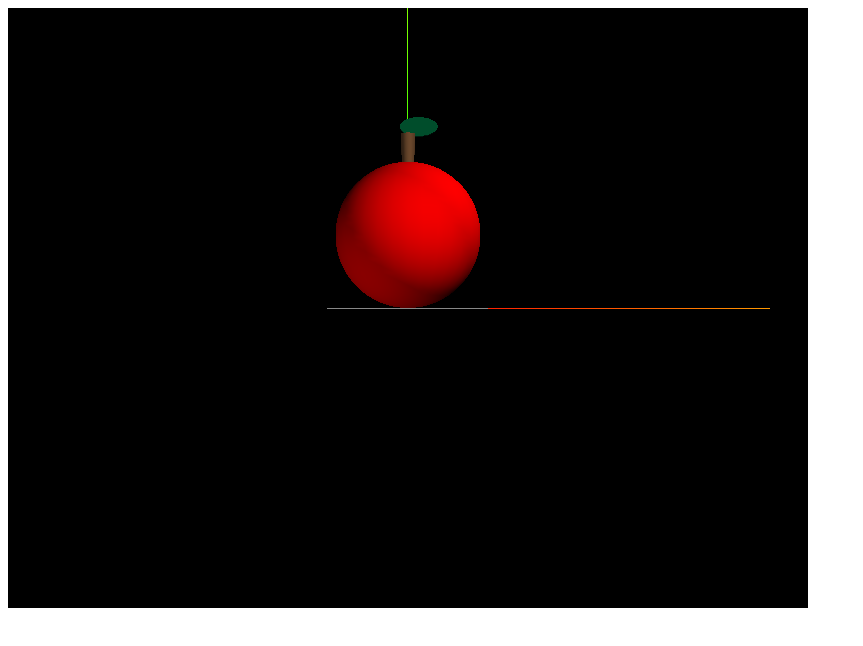
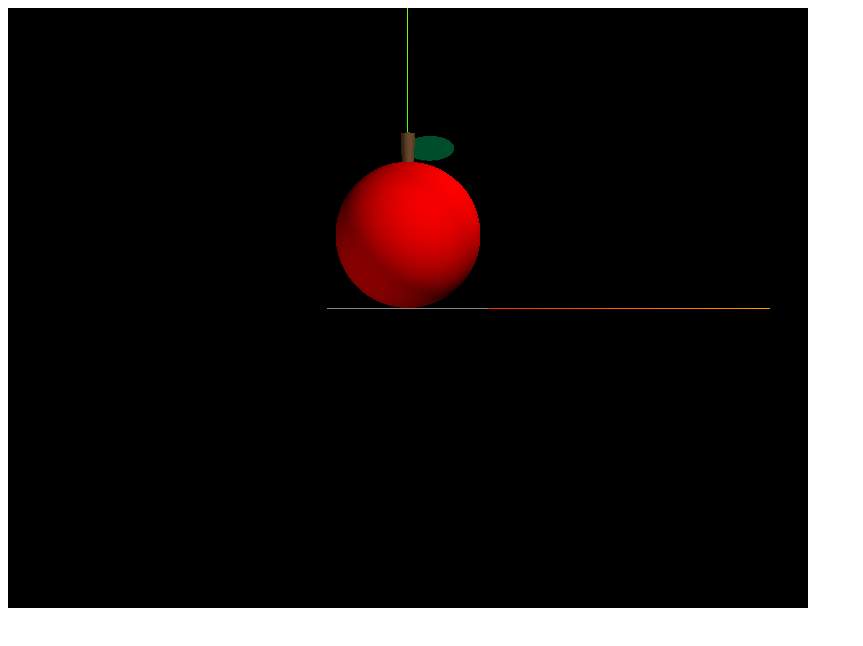
Before and after one commit to kakeru0919/WebGL1, a plain HTML site: page index.html in a window 1280 px wide. Shown: the whole page, without its empty margins (0-863 px from the left). Drawn offline with nearby package versions, Linux system fonts and the light colour scheme.

Commit message:
Update index.html

```diff
--- a/index.html
+++ b/index.html
@@ -142,12 +142,12 @@
         branch.position.set(0,1.7,0);
 
          //葉の作成
-        var leaf_g = new THREE.CylinderGeometry( 0.13, 0.13, 0.05, 32 );
+        var leaf_g = new THREE.CylinderGeometry( 0.17, 0.17, 0.05, 32 );
         var material_g = new THREE.MeshLambertMaterial({ color: 0x005731 });
         var leaf = new THREE.Mesh( leaf_g, material_g);
         leaf.scale.x = 2;
         leaf.rotation.x = 1.57;
-        leaf.position.set(0.15,2.5,0);
+        leaf.position.set(0.3,2.2,0);
 
 
         /*
```
